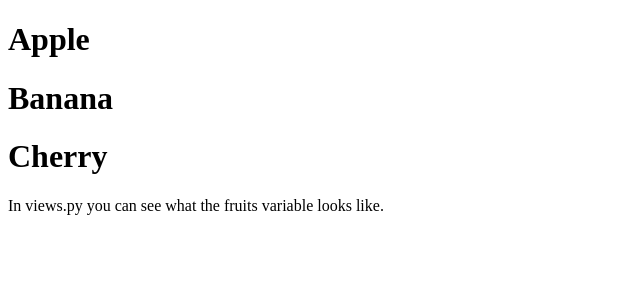
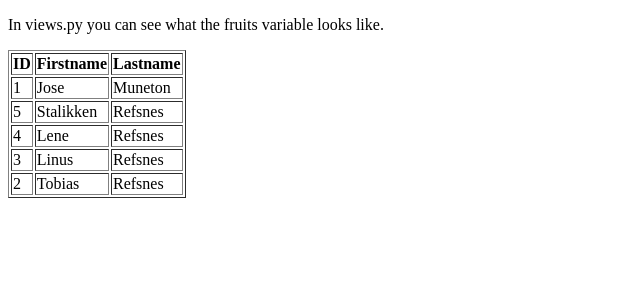
Before and after one commit to PepeMP23/Django_inicios, a Django app: page /testing/ in a window 1280 px wide. Shown: the top 300 px of the page, without its empty margins (0-640 px from the left). Run offline with Django 4.2, Linux system fonts and the light colour scheme; data comes from the database, SQL or seed files in the repository; both versions use the stored data as it was after the commit.

Commit message:
Practica 7 Query Sets

```diff
--- a/P1/my_tennis_club/members/templates/template.html
+++ b/P1/my_tennis_club/members/templates/template.html
@@ -12,6 +12,21 @@
 
 <p>In views.py you can see what the fruits variable looks like.</p>
 
+    <table border='1'>
+        <tr>
+            <th>ID</th>
+            <th>Firstname</th>
+            <th>Lastname</th>
+        </tr>
+            {% for x in mymembers %}
+        <tr>
+            <td>{{ x.id }}</td>
+            <td>{{ x.firstname }}</td>
+            <td>{{ x.lastname }}</td>
+        </tr>
+            {% endfor %}
+    </table>
+
 </body>
 
 </html>
--- a/P1/my_tennis_club/members/views.py
+++ b/P1/my_tennis_club/members/views.py
@@ -2,6 +2,7 @@ from django.shortcuts import render
 from django.http import HttpResponse
 from django.template import loader
 from .models import Member
+from django.db.models import Q
 
 def members(request):
     mymembers = Member.objects.all().values()
@@ -24,8 +25,21 @@ def main(request):
     return HttpResponse(template.render())
 
 def testing(request):
+    #mydata = Member.objects.all()
+    #mydata = Member.objects.all().values()
+    #mydata = Member.objects.values_list('firstname')
+    #mydata = Member.objects.filter(firstname='Jose').values()
+    #mydata = Member.objects.filter(lastname='Refsnes', id=2).values()
+    #mydata = Member.objects.filter(firstname='Jose').values() | Member.objects.filter(firstname='Tobias').values()
+    #mydata = Member.objects.filter(Q(firstname='Jose') | Q(firstname='Tobias')).values()
+    #mydata = Member.objects.all().values().filter(firstname__startswith='J')
+    #mydata = Member.objects.filter(firstname__startswith='L').values()
+    #mydata = Member.objects.all().order_by('firstname').values()
+    #mydata = Member.objects.all().order_by('-firstname').values()
+    mydata = Member.objects.all().order_by('lastname', '-id').values()
+
     template = loader.get_template('template.html')
     context = {
-    'fruits': ['Apple', 'Banana', 'Cherry'],
+        'mymembers': mydata,
     }
     return HttpResponse(template.render(context, request))
```
Also changed, not shown: P1/my_tennis_club/db.sqlite3.
